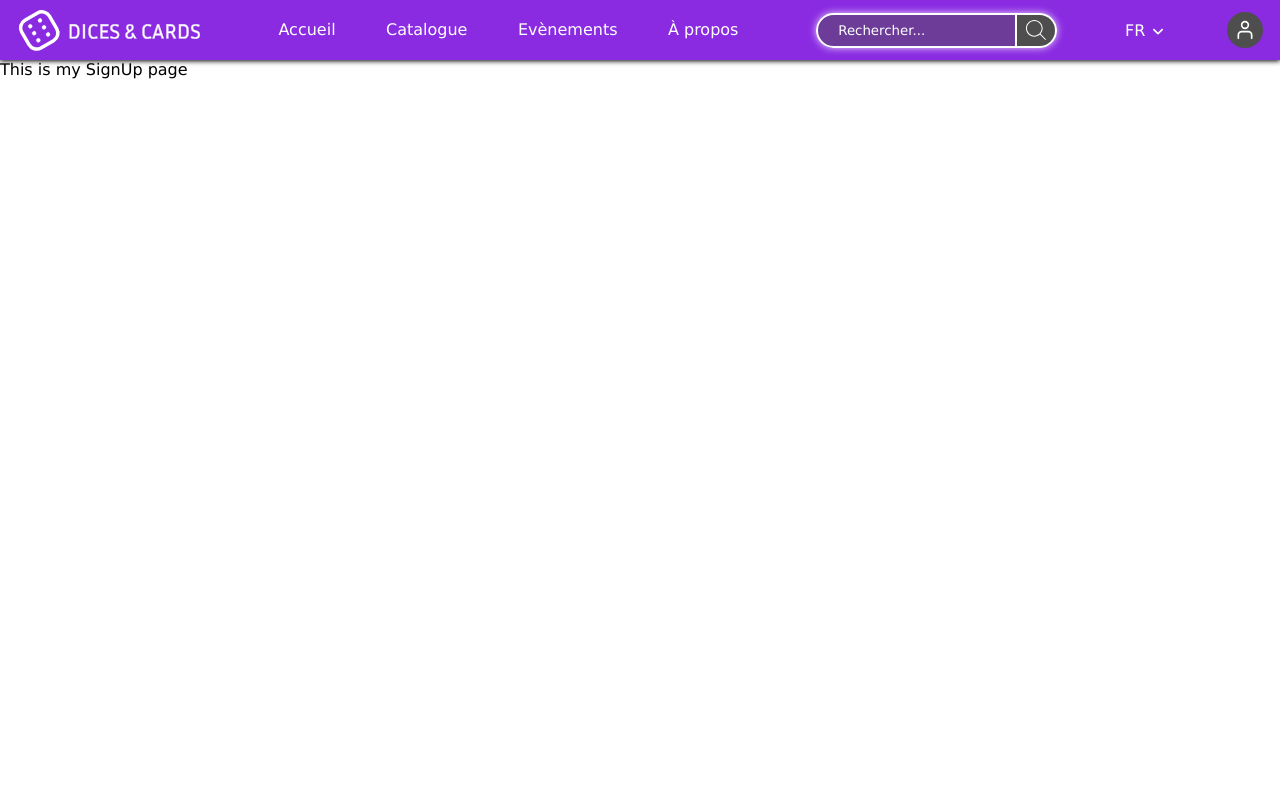
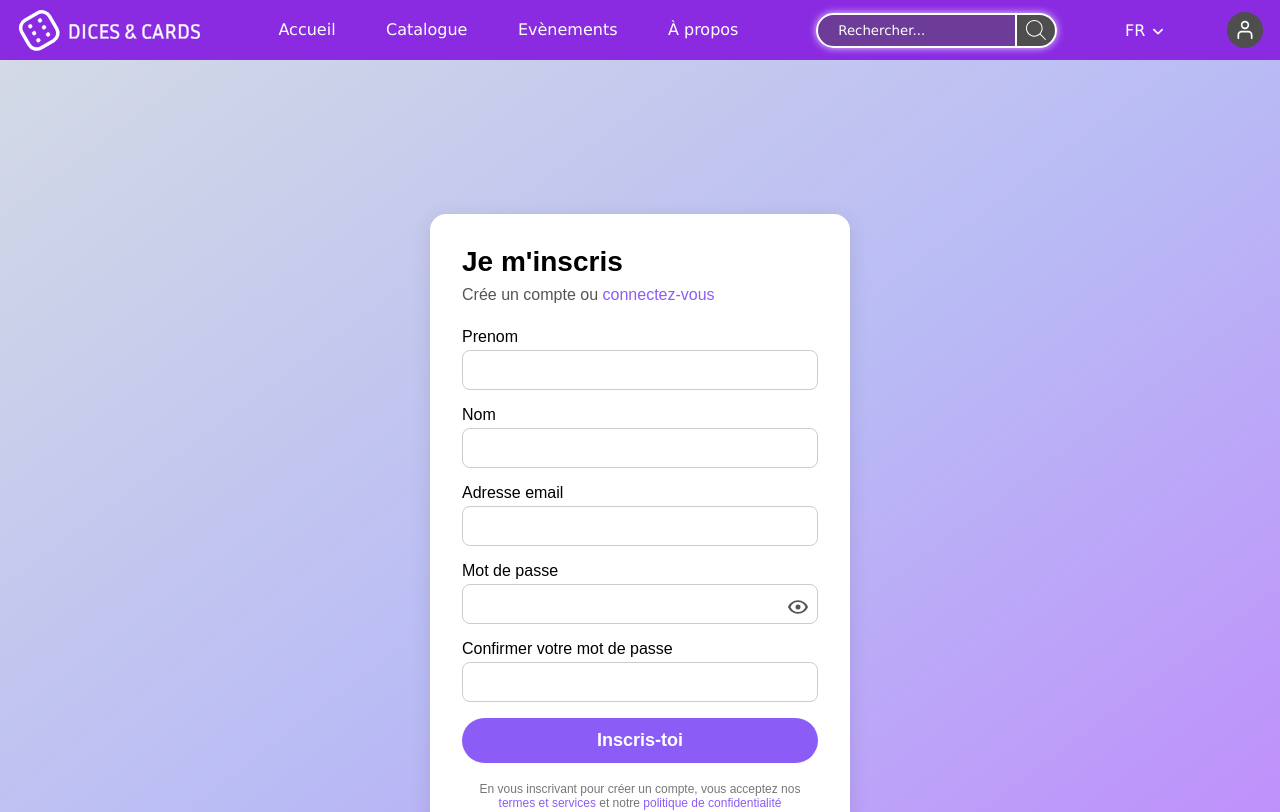
Before and after one commit to Faithson-DOSSOU/DicesAndCards, a Vue app: page /SignUp in a window 1280 px wide. Shown: the top 812 px of the page. Built offline with nearby package versions, Linux system fonts and the light colour scheme.

Commit message:
Contenu de SignUp

```diff
--- a/src/components/SignUp.vue
+++ b/src/components/SignUp.vue
@@ -1,17 +1,246 @@
+<template>
+  <div class="signup-container">
+    <div class="form-box">
+      <h2>Je m'inscris</h2>
+      <p>Crée un compte ou <router-link to="/Login" class="link"> connectez-vous </router-link></p>
+
+      <form @submit.prevent="submitForm">
+        <p v-if="message" :style="{ color: error ? 'red' : 'green' }">{{ message }}</p>
+
+        <label>Prenom</label>
+        <input type="text" v-model="prenom" required pattern="[a-zA-Z]{2,30}" />
+
+        <label>Nom</label>
+        <input type="text" v-model="nom" required pattern="[a-zA-Z]{2,30}" />
+
+        <label>Adresse email</label>
+        <input type="email" v-model="email" required pattern="[a-zA-Z0-9-_.]+@[a-zA-Z]+\\.[a-zA-Z]{2,}" />
+
+        <label>Mot de passe</label>
+        <div class="password-wrapper">
+          <input :type="showPassword ? 'text' : 'password'" v-model="password" required />
+          <span class="eye-icon" @click="togglePassword">
+            <svg v-if="!showPassword" xmlns="http://www.w3.org/2000/svg" height="20" viewBox="0 0 24 24" width="20" fill="#555">
+              <path d="M0 0h24v24H0z" fill="none"/>
+              <path d="M12 6a9.77 9.77 0 018.94 6A9.77 9.77 0 0112 18a9.77 9.77 0 01-8.94-6A9.77 9.77 0 0112 6m0-2C6.48 4 1.73 7.61 0 12c1.73 4.39 6.48 8 12 8s10.27-3.61 12-8c-1.73-4.39-6.48-8-12-8zm0 5a3 3 0 100 6 3 3 0 000-6z"/>
+            </svg>
+            <svg v-else xmlns="http://www.w3.org/2000/svg" height="20" viewBox="0 0 24 24" width="20" fill="#555">
+              <path d="M12 6c4.41 0 8.26 2.72 9.54 6-1.28 3.28-5.13 6-9.54 6a9.77 9.77 0 01-8.94-6A9.77 9.77 0 0112 6m0-2C6.48 4 1.73 7.61 0 12c1.73 4.39 6.48 8 12 8s10.27-3.61 12-8c-1.73-4.39-6.48-8-12-8zM3.27 3L2 4.27 5.73 8A9.964 9.964 0 002 12a9.77 9.77 0 0010 6 9.77 9.77 0 007.73-4.09L20.73 21 22 19.73 3.27 3z"/>
+            </svg>
+          </span>
+        </div>
+
+        <label>Confirmer votre mot de passe</label>
+        <input
+            type="password"
+            v-model="confirmpassword"
+            @input="comparePasswords"
+            :style="v1 ? '' : invalid"
+            required
+        />
+
+        <button type="submit" class="submit-btn">Inscris-toi</button>
+
+        <p class="terms">
+          En vous inscrivant pour créer un compte, vous acceptez nos<br />
+          <a href="#" class="link">termes et services</a> et notre
+          <a href="#" class="link">politique de confidentialité</a>
+        </p>
+      </form>
+    </div>
+  </div>
+</template>
+
 <script>
+import axios from 'axios';
+
 export default {
-  name: 'SignUp'
-}
+  name: 'SignUp',
+  data() {
+    return {
+      nom: '',
+      prenom: '',
+      email: '',
+      password: '',
+      confirmpassword: '',
+      showPassword: false,
+      message: '',
+      error: true,
+      v1: true,
+      invalid: 'border: 1px red solid; box-shadow: 0px 0px 3px red;'
+    };
+  },
+  methods: {
+    togglePassword() {
+      this.showPassword = !this.showPassword;
+    },
+    comparePasswords() {
+      this.v1 = this.password === this.confirmpassword;
+      if (!this.v1) {
+        this.message = 'Les mots de passe ne correspondent pas';
+        this.error = true;
+      } else {
+        this.message = '';
+      }
+    },
+    verifier() {
+      const nomRegex = /^[a-zA-Z]{2,30}$/;
+      const emailRegex = /^[a-zA-Z0-9-_.]+@[a-zA-Z]+\.[a-zA-Z]{2,}$/;
+      return (
+          nomRegex.test(this.nom) &&
+          nomRegex.test(this.prenom) &&
+          emailRegex.test(this.email)
+      );
+    },
+    async submitForm() {
+      if (
+          this.nom &&
+          this.prenom &&
+          this.email &&
+          this.password &&
+          this.confirmpassword &&
+          this.password === this.confirmpassword
+      ) {
+        if (!this.verifier()) {
+          this.message = 'Veuillez vérifier les formats des champs.';
+          this.error = true;
+          return;
+        }
+
+        if (this.password.length < 6) {
+          this.message = 'Le mot de passe doit contenir au moins 6 caractères.';
+          this.error = true;
+          return;
+        }
+
+        try {
+          const response = await axios.post('http://localhost:3000/api/signup', {
+            nom: this.nom,
+            prenom: this.prenom,
+            email: this.email,
+            password: this.password
+          });
+
+          this.message = response.data.message || 'Inscription réussie !';
+          this.error = false;
+          alert('Inscription réussie !');
+          this.$router.push('/Login');
+        } catch (err) {
+          this.message = err.response?.data?.message || 'Erreur lors de l\'inscription.';
+          this.error = true;
+        }
+      } else {
+        this.message = 'Veuillez remplir tous les champs correctement.';
+        this.error = true;
+      }
+    }
+  }
+};
 </script>
 
-<template>
-This is my SignUp page
-</template>
+<style scoped>
+.signup-container {
+  font-family: "Montserrat", sans-serif;
+  min-height: 120vh;
+  display: flex;
+  align-items: center;
+  justify-content: center;
+  background: linear-gradient(to bottom right, #d3dae5, #b9bbf5, #c084fc);
+}
 
-<style scoped>
-*{
-  margin: 0;
-  padding: 0;
+.form-box {
+  background-color: white;
+  padding: 2rem;
+  border-radius: 16px;
+  box-shadow: 0 4px 20px rgba(0, 0, 0, 0.1);
+  width: 100%;
+  max-width: 420px;
+  text-align: left;
+}
+
+h2 {
+  font-size: 28px;
+  font-weight: bold;
+  margin-bottom: 0.5rem;
+}
+
+p {
+  margin-bottom: 1.5rem;
+  color: #555;
+}
+
+label {
+  display: block;
+  margin-bottom: 0.25rem;
+  font-weight: 500;
+}
+
+input[type="email"],
+input[type="text"],
+input[type="password"] {
+  width: 100%;
+  padding: 10px;
+  margin-bottom: 1rem;
+  border: 1px solid #ccc;
+  border-radius: 8px;
+  font-size: 16px;
   box-sizing: border-box;
 }
+
+.password-wrapper {
+  position: relative;
+}
+
+.password-wrapper input {
+  width: 100%;
+  padding-right: 40px;
+}
+
+.eye-icon {
+  position: absolute;
+  right: 10px;
+  top: 50%;
+  transform: translateY(-50%);
+  cursor: pointer;
+  display: flex;
+  align-items: center;
+  justify-content: center;
+}
+
+.eye-icon svg {
+  margin-bottom: 10px;
+}
+
+.submit-btn {
+  width: 100%;
+  padding: 12px;
+  background-color: #8b5cf6;
+  color: white;
+  border: none;
+  border-radius: 999px;
+  font-size: 18px;
+  font-weight: bold;
+  cursor: pointer;
+  transition: background 0.3s;
+}
+
+.submit-btn:hover {
+  background-color: #7c3aed;
+}
+
+.terms {
+  font-size: 12px;
+  text-align: center;
+  color: #777;
+  margin-top: 1.2rem;
+}
+
+.link {
+  color: #8b5cf6;
+  text-decoration: none;
+}
+
+.link:hover {
+  text-decoration: underline;
+}
 </style>
```
